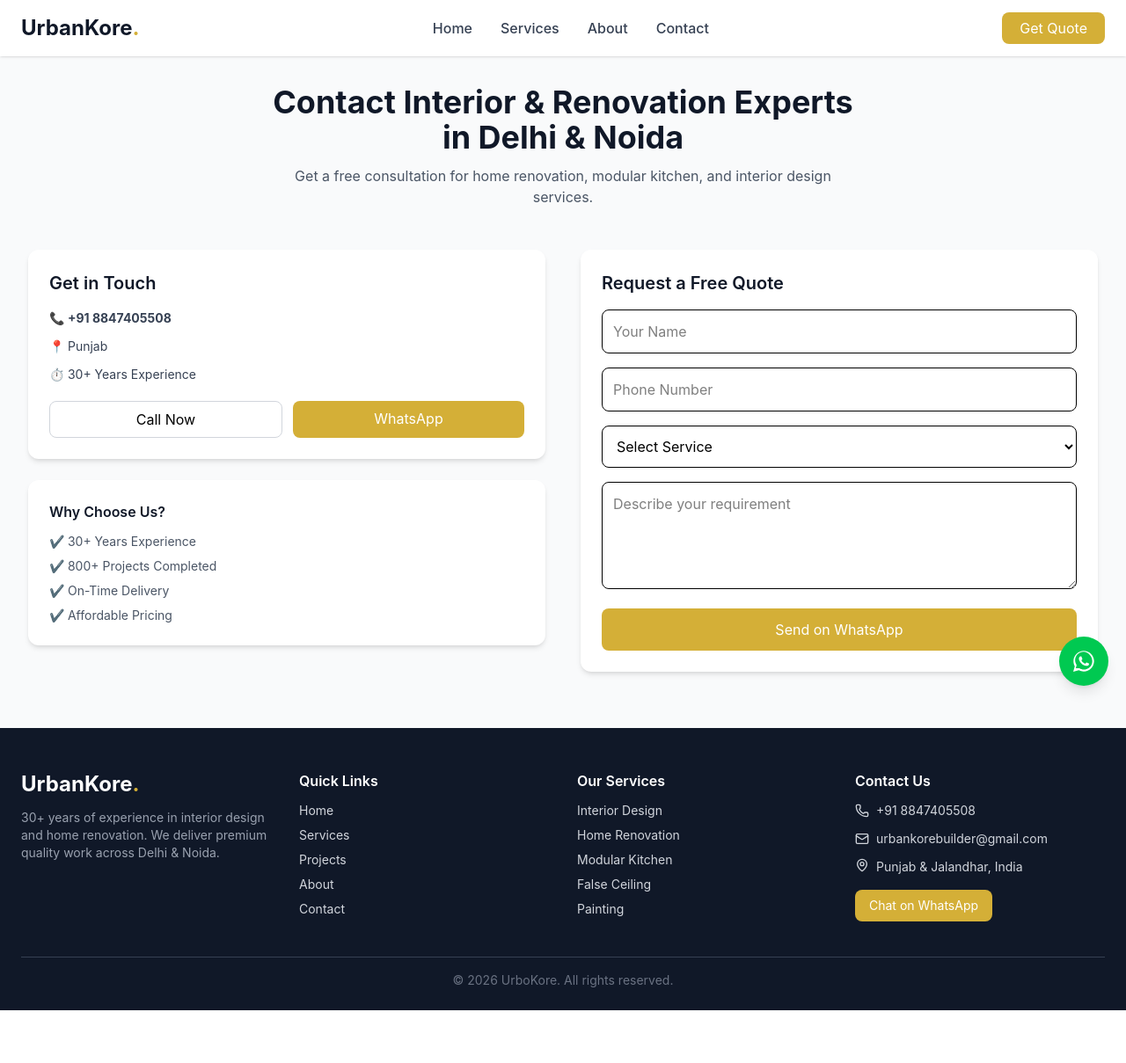
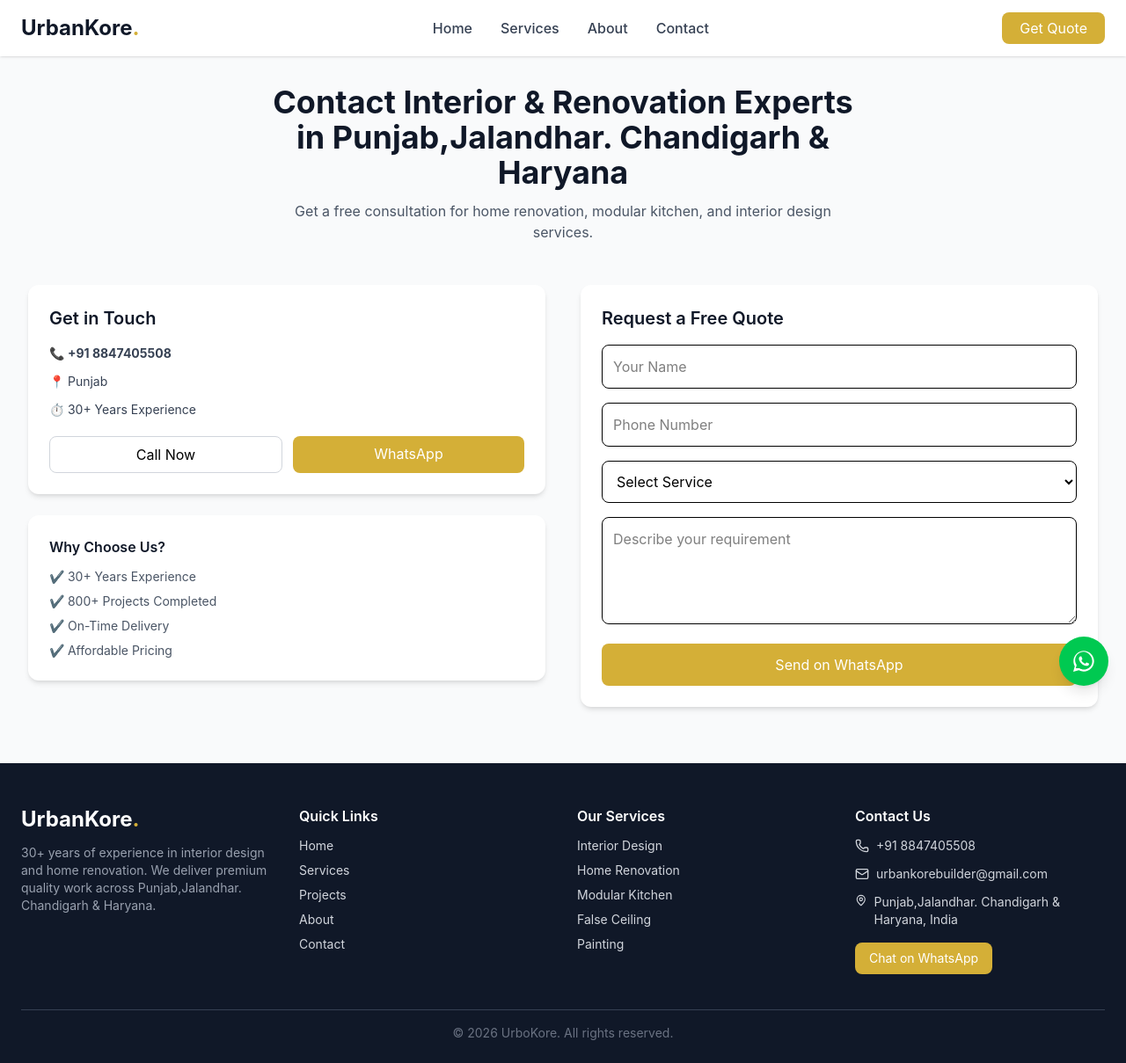
Before and after one commit to Mdgulfam-dev/urbankore, a React (Vite) app: page /contact in a window 1280 px wide. Shown: the whole page at 88% size. Before the commit the page ends 1149 px from the top, so only its background shows below. Built offline with nearby package versions, Linux system fonts and the light colour scheme; the HTML template or start-up script is replaced by a standard one.

Commit message:
update data

```diff
--- a/src/Pages/About.jsx
+++ b/src/Pages/About.jsx
@@ -21,14 +21,14 @@ const About = () => {
           {/* RIGHT CONTENT */}
           <div>
             <h2 className="text-3xl md:text-4xl font-bold text-gray-900">
-              About UrboKore
+              About UrbanKore
             </h2>
 
             <p className="mt-4 text-gray-600 leading-relaxed">
               With over <strong>30 years of experience</strong>, we specialize
-              in interior design and home renovation services across Delhi &
-              Noida. Our goal is to transform your space into something
-              beautiful, functional, and long-lasting.
+              in interior design and home renovation services across
+              Punjab,Jalandhar. Chandigarh & Haryana. Our goal is to transform
+              your space into something beautiful, functional, and long-lasting.
             </p>
 
             <p className="mt-3 text-gray-600">
--- a/src/Pages/Contact.jsx
+++ b/src/Pages/Contact.jsx
@@ -36,7 +36,8 @@ Requirement: ${message}`,
         {/* SEO Heading */}
         <div className="text-center max-w-2xl mx-auto mb-12">
           <h1 className="text-3xl md:text-4xl font-bold text-gray-900">
-            Contact Interior & Renovation Experts in Delhi & Noida
+            Contact Interior & Renovation Experts in Punjab,Jalandhar.
+            Chandigarh & Haryana
           </h1>
           <p className="text-gray-600 mt-3">
             Get a free consultation for home renovation, modular kitchen, and
--- a/src/components/Footer.jsx
+++ b/src/components/Footer.jsx
@@ -14,7 +14,8 @@ const Footer = () => {
             </h2>
             <p className="mt-3 text-sm text-gray-400">
               30+ years of experience in interior design and home renovation. We
-              deliver premium quality work across Delhi & Noida.
+              deliver premium quality work across Punjab,Jalandhar. Chandigarh &
+              Haryana.
             </p>
           </div>
 
@@ -76,7 +77,8 @@ const Footer = () => {
               </p>
 
               <p className="flex items-start gap-2">
-                <MapPin size={16} /> Punjab & Jalandhar, India
+                <MapPin size={16} /> Punjab,Jalandhar. Chandigarh & Haryana,
+                India
               </p>
             </div>
 
--- a/src/components/Hero.jsx
+++ b/src/components/Hero.jsx
@@ -28,7 +28,7 @@ const Hero = () => {
           {/* Subtext */}
           <p className="mt-4 text-gray-800 text-base sm:text-lg">
             We design and transform homes with premium quality work, trusted by
-            hundreds of clients in Delhi & Noida.
+            hundreds of clients in Punjab,Jalandhar. Chandigarh & Haryana.
           </p>
 
           {/* Trust Badges (Glass Effect) */}
--- a/src/components/Testimonial.jsx
+++ b/src/components/Testimonial.jsx
@@ -4,7 +4,7 @@ import { Star } from "lucide-react";
 const testimonials = [
   {
     name: "Rahul Sharma",
-    location: "Delhi",
+    location: "Punjab",
     project: "2BHK Renovation",
     rating: 5,
     image: "https://randomuser.me/api/portraits/men/32.jpg",
@@ -13,7 +13,7 @@ const testimonials = [
   },
   {
     name: "Priya Verma",
-    location: "Noida",
+    location: "Haryana",
     project: "Modular Kitchen",
     rating: 4,
     image: "https://randomuser.me/api/portraits/women/44.jpg",
@@ -22,7 +22,7 @@ const testimonials = [
   },
   {
     name: "Amit Gupta",
-    location: "Gurgaon",
+    location: "Chandigarh",
     project: "Living Room Interior",
     rating: 5,
     image: "https://randomuser.me/api/portraits/men/76.jpg",
@@ -41,7 +41,7 @@ const Testimonials = () => {
             Real Client Experiences
           </h2>
           <p className="text-gray-600 mt-2">
-            Trusted by homeowners across Delhi & Noida
+            Trusted by homeowners across Punjab,Jalandhar. Chandigarh & Haryana
           </p>
         </div>
 
```
